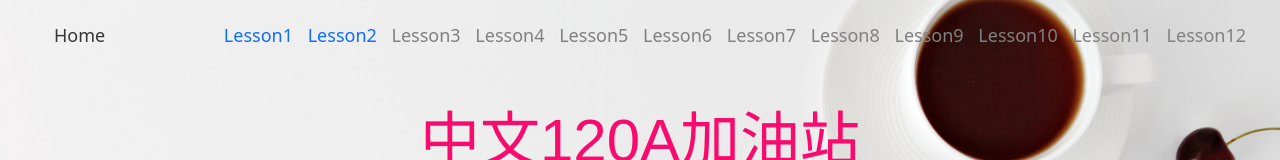
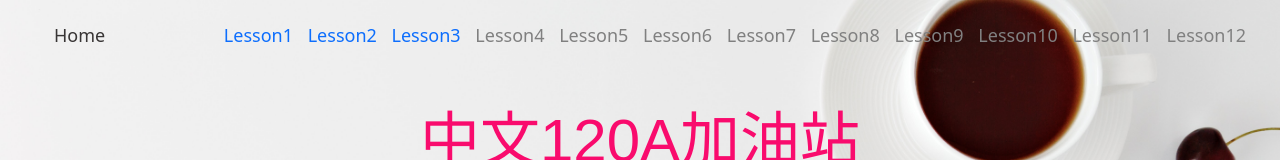
Before and after one commit to binyanglc/120a, a plain HTML site: page lesson2.html in a window 1280 px wide. Shown: the top 160 px of the page. Drawn offline with nearby package versions, Linux system fonts and the light colour scheme.

Commit message:
Update lesson2.html

```diff
--- a/lesson2.html
+++ b/lesson2.html
@@ -56,7 +56,7 @@
 		<p style="font-size: 18px; text-align: right; padding-right: 20px;">
 	<span class="lessonmenu"><a href="lesson1.html" style="text-decoration: none; ">Lesson1</a></span>
 	<span class="lessonmenu"><a href="lesson2.html" style="text-decoration: none; ">Lesson2</a></span>
-    <span class="lessonmenu" style="color: #808080;">Lesson3</span>
+	<span class="lessonmenu"><a href="lesson3.html" style="text-decoration: none; ">Lesson3</a></span>
 	<span class="lessonmenu" style="color: #808080;">Lesson4</span>
 	<span class="lessonmenu" style="color: #808080;">Lesson5</span>
 	<span class="lessonmenu" style="color: #808080;">Lesson6</span>
```
